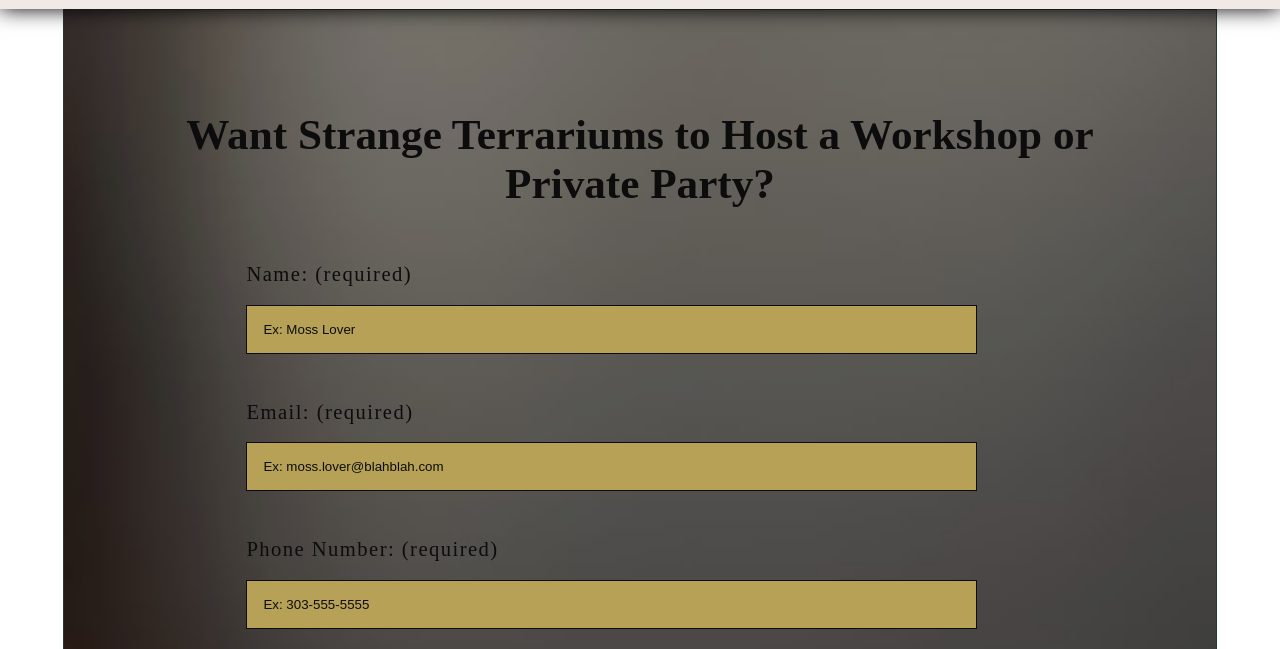
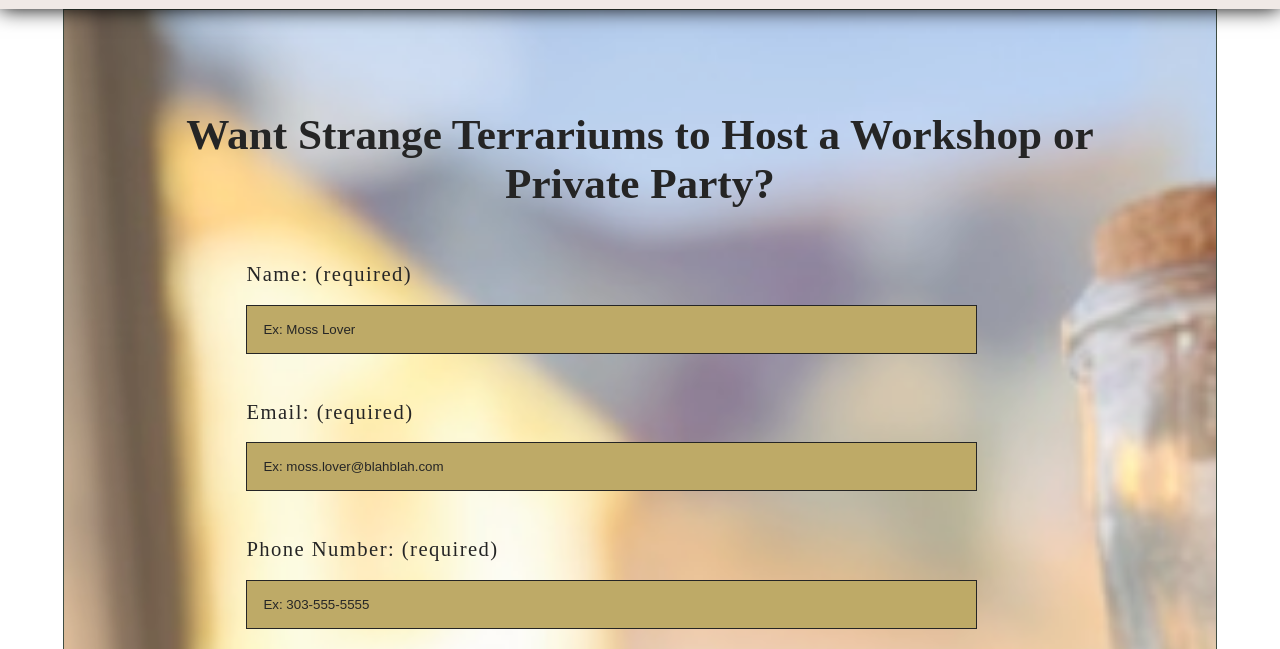
Before and after one commit to StevieAmb/strange_terrarium, a plain HTML site: page workshop-hosting-form.html in a window 1280 px wide. Shown: the part 151-800 px from the top of the page. Drawn offline with Linux system fonts and the light colour scheme.

Commit message:
Add new images for background image for the workshops

```diff
--- a/styles.css
+++ b/styles.css
@@ -616,11 +616,11 @@ fieldset {
 }
 
 .workshop-form-container {
-  background-image: url('images/IMG_1365.jpeg');
+  background-image: url('images/ST_featured_terrarium.jpeg');
   background-repeat: no-repeat;
   background-size: cover;
-  background-position: 19% 30%;
-  opacity: 95%;
+  background-position: 5% 5% 9%;
+  opacity: 85%;
   padding: 4rem;
   border: .5px solid #1E2F23;
   width: 80%;
```
Also changed, not shown: images/terrarium_building_middle_hand.jpeg (added).
